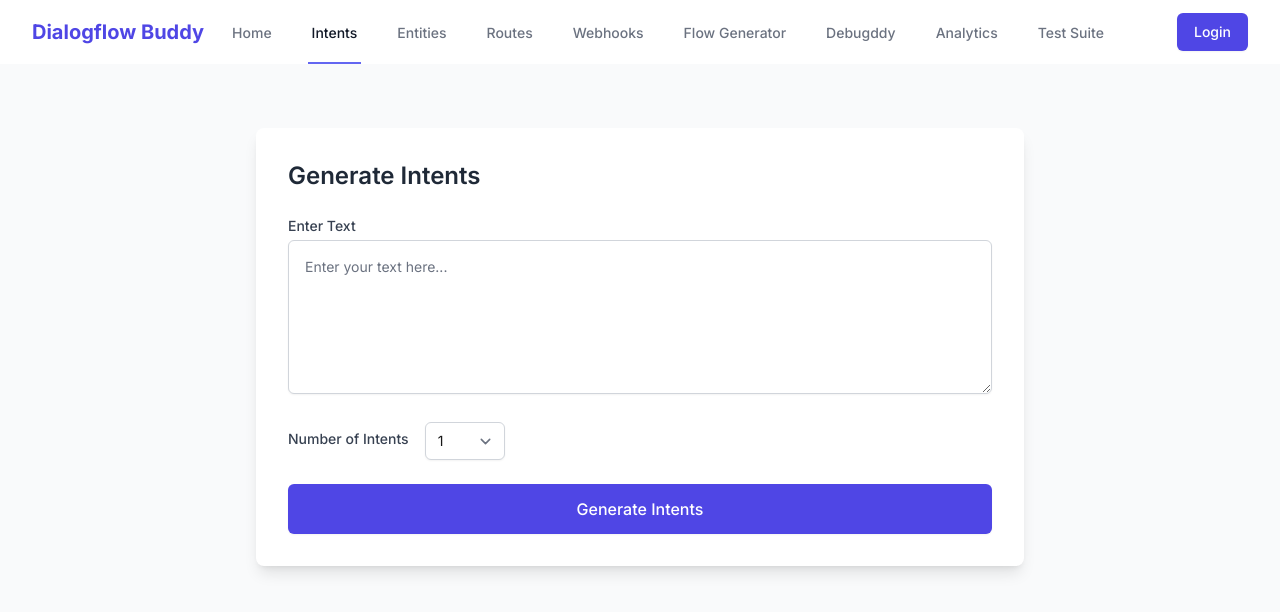
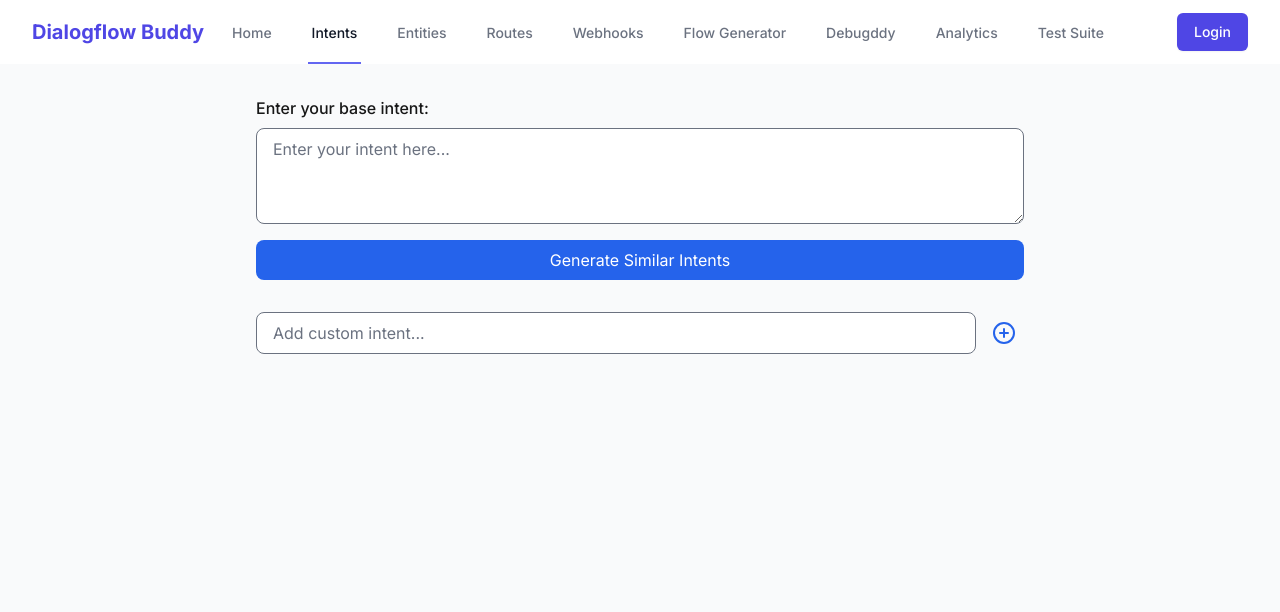
Before and after one commit to parmarjh/AI-dialogflow-saas-webflow, a Next.js app in the folder dialogflow-developer-buddy/: page /intents in a window 1280 px wide. Shown: the top 612 px of the page. Built offline with nearby package versions, Linux system fonts and the light colour scheme.

Commit message:
feat(intent-generation): Implement OpenAI-based intent generation and remove deprecated Gemini integration

```diff
--- a/dialogflow-developer-buddy/package.json
+++ b/dialogflow-developer-buddy/package.json
@@ -12,7 +12,9 @@
     "@google/generative-ai": "^0.1.3",
     "@vercel/analytics": "^1.1.1",
     "axios": "^1.6.2",
+    "lucide-react": "^0.468.0",
     "next": "14.0.4",
+    "openai": "^4.76.3",
     "react": "^18.2.0",
     "react-dom": "^18.2.0",
     "react-icons": "^4.12.0"
--- /dev/null
+++ b/dialogflow-developer-buddy/src/app/api/generate_intents/route.ts
@@ -0,0 +1,49 @@
+import { NextRequest, NextResponse } from 'next/server';
+import OpenAI from "openai";
+
+const token = process.env["GITHUB_TOKEN"];
+const endpoint = "https://models.inference.ai.azure.com";
+const modelName = "gpt-4o";
+
+export async function POST(request: NextRequest) {
+  try {
+    const { userInput } = await request.json();
+    const intents = await generateSimilarIntents(userInput);
+    return NextResponse.json({ intents });
+  } catch (error) {
+    console.error('Error generating intents:', error);
+    return NextResponse.json(
+      { error: 'Failed to generate similar intents' },
+      { status: 500 }
+    );
+  }
+}
+
+async function generateSimilarIntents(input: string): Promise<string[]> {
+  const client = new OpenAI({ baseURL: endpoint, apiKey: token });
+
+  const prompt = `Generate 10 similar but varied intents for the following user input: "${input}"
+  The variations should maintain the core meaning but use different wording, perspective, or context.
+  Return only the variations, one per line, without numbering or additional text.`;
+
+  const response = await client.chat.completions.create({
+    messages: [
+      { role: "system", content: "You are a helpful assistant specialized in generating intent variations while maintaining semantic meaning." },
+      { role: "user", content: prompt }
+    ],
+    temperature: 0.8, // Slightly lower than 1.0 to maintain some consistency
+    top_p: 1.0,
+    max_tokens: 1000,
+    model: modelName
+  });
+
+  // Split the response into individual intents and clean up
+  const generatedText = response.choices[0].message.content || '';
+  const intents = generatedText
+    .split('\n')
+    .map(intent => intent.trim())
+    .filter(intent => intent.length > 0)
+    .slice(0, 10); // Ensure we only return 10 intents
+
+  return intents;
+}
--- a/dialogflow-developer-buddy/src/components/IntentForm.tsx
+++ b/dialogflow-developer-buddy/src/components/IntentForm.tsx
@@ -1,95 +1,146 @@
-'use client';
+
+// components/IntentForm.tsx
+"use client";
+
 import React, { useState } from 'react';
-import axios from 'axios';
-import { FaCopy } from 'react-icons/fa';
+import { Trash2Icon, PlusCircleIcon, DownloadIcon } from 'lucide-react';
 
-const IntentForm: React.FC = () => {
-  const [text, setText] = useState('');
-  const [intentCount, setIntentCount] = useState(1);
-  const [intents, setIntents] = useState<string[]>([]);
+interface Intent {
+  id: string;
+  text: string;
+}
+
+const IntentForm = () => {
+  const [userInput, setUserInput] = useState('');
+  const [intents, setIntents] = useState<Intent[]>([]);
   const [loading, setLoading] = useState(false);
+  const [newIntent, setNewIntent] = useState('');
 
-  const handleGenerate = async () => {
+  const handleSubmit = async (e: React.FormEvent) => {
+    e.preventDefault();
     setLoading(true);
+
     try {
-      const response = await axios.post('/api/generate-intents', {
-        text,
-        count: intentCount,
+      const response = await fetch('/api/generate_intents', {
+        method: 'POST',
+        headers: {
+          'Content-Type': 'application/json',
+        },
+        body: JSON.stringify({ userInput }),
       });
-      setIntents(response.data.intents);
+
+      const data = await response.json();
+      setIntents(data.intents.map((text: string) => ({
+        id: Math.random().toString(36).substr(2, 9),
+        text
+      })));
     } catch (error) {
-      console.error('Error generating intents:', error);
+      console.error('Error:', error);
     } finally {
       setLoading(false);
     }
   };
 
-  const handleCopy = (intent: string) => {
-    navigator.clipboard.writeText(intent);
+  const handleAddIntent = () => {
+    if (newIntent.trim()) {
+      setIntents([
+        ...intents,
+        { id: Math.random().toString(36).substr(2, 9), text: newIntent.trim() }
+      ]);
+      setNewIntent('');
+    }
+  };
+
+  const handleRemoveIntent = (id: string) => {
+    setIntents(intents.filter(intent => intent.id !== id));
+  };
+
+  const exportToCSV = () => {
+    const csvContent = [
+      ['Intent'],
+      ...intents.map(intent => [intent.text])
+    ].map(row => row.join(',')).join('\n');
+
+    const blob = new Blob([csvContent], { type: 'text/csv;charset=utf-8;' });
+    const link = document.createElement('a');
+    link.href = URL.createObjectURL(blob);
+    link.setAttribute('download', 'intents.csv');
+    document.body.appendChild(link);
+    link.click();
+    document.body.removeChild(link);
   };
 
   return (
-    <div className="max-w-3xl mx-auto mt-8">
-      <div className="bg-white shadow-lg rounded-lg p-8">
-        <h2 className="text-2xl font-semibold text-gray-800 mb-6">Generate Intents</h2>
-        <div className="space-y-6">
-          <div>
-            <label htmlFor="text" className="block text-sm font-medium text-gray-700">
-              Enter Text
+    <div className="max-w-3xl mx-auto">
+      <form onSubmit={handleSubmit} className="mb-8 space-y-4">
+        <div className="flex flex-col gap-2">
+          <label htmlFor="userInput" className="font-medium">
+            Enter your base intent:
           </label>
           <textarea
-              id="text"
-              value={text}
-              onChange={(e) => setText(e.target.value)}
-              className="mt-1 block w-full rounded-md border border-gray-300 bg-white text-gray-900 shadow-sm focus:border-indigo-500 focus:ring-indigo-500 sm:text-sm p-4"
-              rows={6}
-              placeholder="Enter your text here..."
-              style={{ resize: 'vertical' }}
-            ></textarea>
-          </div>
-          <div className="flex items-center">
-            <label htmlFor="intentCount" className="block text-sm font-medium text-gray-700 mr-4">
-              Number of Intents
-            </label>
-            <select
-              id="intentCount"
-              value={intentCount}
-              onChange={(e) => setIntentCount(Number(e.target.value))}
-              className="mt-1 block w-20 rounded-md border-gray-300 bg-white shadow-sm focus:ring-indigo-500 focus:border-indigo-500 sm:text-sm"
-            >
-              {[...Array(10)].map((_, i) => (
-                <option key={i} value={i + 1}>
-                  {i + 1}
-                </option>
-              ))}
-            </select>
+            id="userInput"
+            value={userInput}
+            onChange={(e) => setUserInput(e.target.value)}
+            className="px-4 py-2 border rounded-lg h-24"
+            placeholder="Enter your intent here..."
+            required
+          />
         </div>
         <button
-            onClick={handleGenerate}
+          type="submit"
           disabled={loading}
-            className="w-full flex justify-center py-3 px-4 border border-transparent rounded-md shadow-sm text-base font-medium text-white bg-indigo-600 hover:bg-indigo-700 focus:outline-none"
+          className="w-full px-6 py-2 bg-blue-600 text-white rounded-lg hover:bg-blue-700 disabled:bg-blue-400"
         >
-            {loading ? 'Generating...' : 'Generate Intents'}
+          {loading ? 'Generating...' : 'Generate Similar Intents'}
+        </button>
+      </form>
+
+      <div className="mb-6">
+        <div className="flex gap-2 mb-4">
+          <input
+            type="text"
+            value={newIntent}
+            onChange={(e) => setNewIntent(e.target.value)}
+            className="flex-grow px-4 py-2 border rounded-lg"
+            placeholder="Add custom intent..."
+          />
+          <button
+            onClick={handleAddIntent}
+            className="p-2 text-blue-600 hover:text-blue-800"
+          >
+            <PlusCircleIcon className="w-6 h-6" />
           </button>
         </div>
+      </div>
+
       {intents.length > 0 && (
-          <div className="mt-8">
-            <h2 className="text-lg font-medium text-gray-900 mb-4">Generated Intents</h2>
-            <ul className="space-y-4">
-              {intents.map((intent, index) => (
-                <li key={index} className="p-4 bg-gray-50 rounded-md shadow-sm">
-                  <div className="flex justify-between items-center">
-                    <pre className="text-sm text-gray-800 whitespace-pre-wrap">{intent}</pre>
-                    <button onClick={() => handleCopy(intent)} className="text-indigo-600 hover:text-indigo-800">
-                      <FaCopy />
+        <div className="space-y-4">
+          <div className="flex justify-between items-center mb-4">
+            <h2 className="text-xl font-semibold">Generated Intents</h2>
+            <button
+              onClick={exportToCSV}
+              className="flex items-center gap-2 px-4 py-2 bg-green-600 text-white rounded-lg hover:bg-green-700"
+            >
+              <DownloadIcon className="w-4 h-4" />
+              Export CSV
             </button>
           </div>
-                </li>
+          {intents.map((intent) => (
+            <div
+              key={intent.id}
+              className="flex items-center justify-between p-4 bg-white rounded-lg shadow"
+            >
+              <p className="flex-grow">{intent.text}</p>
+              <button
+                onClick={() => handleRemoveIntent(intent.id)}
+                className="ml-4 p-2 text-red-600 hover:text-red-800"
+              >
+                <Trash2Icon className="w-5 h-5" />
+              </button>
+            </div>
           ))}
-            </ul>
         </div>
       )}
-      </div>
     </div>
   );
 };
```
Also changed, not shown: dialogflow-developer-buddy/src/lib/gemini.ts (deleted, +0 -30 lines), dialogflow-developer-buddy/src/openai/prompt/generate_intent.txt (added), 1 other file (tests, documents, lock files or other folders). Lines whose indentation alone changed are shown as unchanged.
